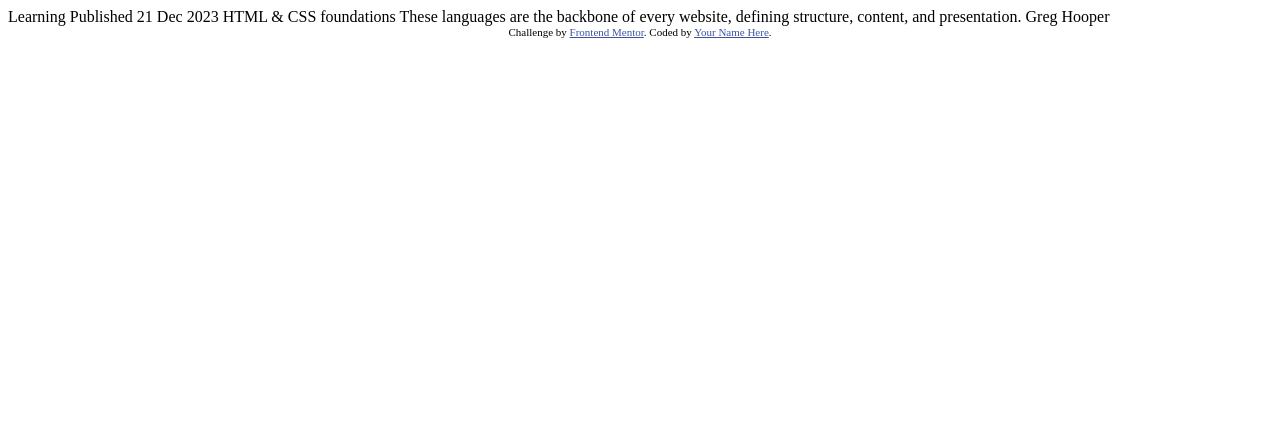
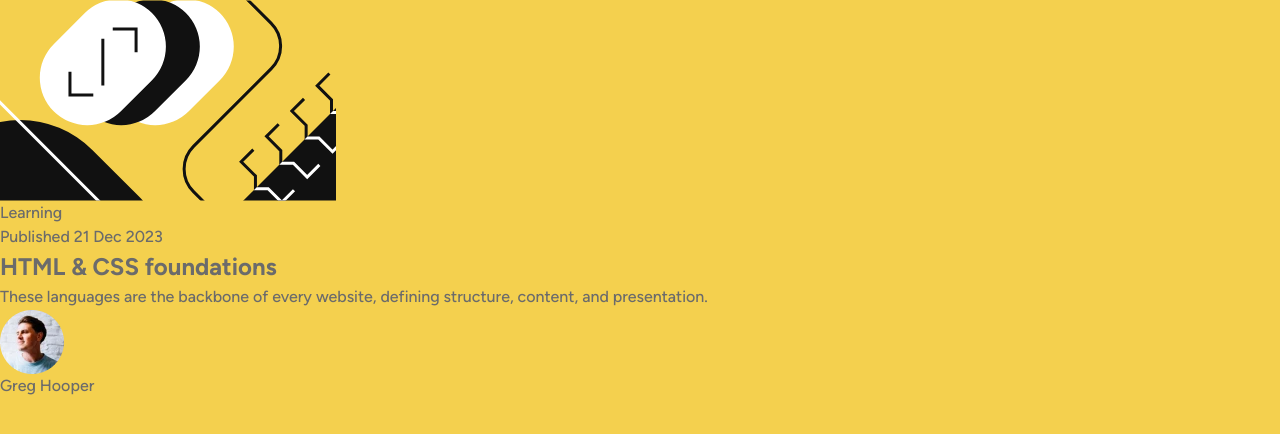
Before and after one commit to StayCopacetic/blog-preview-card-main, a plain HTML site: page index.html in a window 1280 px wide. Drawn offline with Linux system fonts and the light colour scheme.

Commit message:
HTML | CSS
Completed most of the html structure and will continue to add custom properties to css file. Next - add utilities and composition section + .classes

```diff
--- a/index.html
+++ b/index.html
@@ -1,34 +1,52 @@
 <!DOCTYPE html>
 <html lang="en">
+
 <head>
   <meta charset="UTF-8">
-  <meta name="viewport" content="width=device-width, initial-scale=1.0"> <!-- displays site properly based on user's device -->
+  <meta name="viewport" content="width=device-width, initial-scale=1.0">
+  <!-- displays site properly based on user's device -->
+  <link rel="icon" type="image/png" sizes="32x32" href="./assets/images/favicon-32x32.png">
+  <link rel="stylesheet" href="style.css">
+  <title>Frontend Mentor | Blog preview card</title>
+</head>
 
-  <link rel="icon" type="image/png" sizes="32x32" href="./assets/images/favicon-32x32.png">
-
-  <title>Frontend Mentor | Blog preview card</title>
-
-  <!-- Feel free to remove these styles or customise in your own stylesheet 👍 -->
-  <style>
-    .attribution { font-size: 11px; text-align: center; }
-    .attribution a { color: hsl(228, 45%, 44%); }
-  </style>
-</head>
 <body>
 
-  Learning
+  <main>
+    <div class="container">
 
-  Published 21 Dec 2023
+      <div class="card">
+        <img src="/assets/images/illustration-article.svg" alt="" class="hero-img">
 
-  HTML & CSS foundations
+        <div class="card-content">
+          <span class="card-tag">
+            <p>Learning</p>
+          </span>
+          <p class="">
+            Published
+            <time datetime="2023-12-21">21 Dec 2023</time>
+          </p>
+          <h2 class="card-title">HTML & CSS foundations</h2>
+          <p>
+            These languages are the backbone of every website, defining structure, content, and presentation.
+          </p>
+        </div>
 
-  These languages are the backbone of every website, defining structure, content, and presentation.
+        <div class="split">
+          <img src="/assets/images/image-avatar.webp" alt="hero img" class="avatar-img" />
+          <p>Greg Hooper</p>
+        </div>
 
-  Greg Hooper
+      </div>
 
-  <div class="attribution">
+    </div>
+  </main>
+
+  <!-- <div class="attribution">
     Challenge by <a href="https://www.frontendmentor.io?ref=challenge" target="_blank">Frontend Mentor</a>.
     Coded by <a href="#">Your Name Here</a>.
-  </div>
+  </div> -->
+
 </body>
+
 </html>
--- a/style.css
+++ b/style.css
@@ -1,7 +1,75 @@
 @font-face {
-	font-family: ;
-	src: url();
+	font-family: 'Figtree';
+	src: local('Figtree Italic'),
+		url('./assets/fonts/Figtree-Italic-VariableFont_wght.ttf') format('truetype');
+	font-weight: 500 800;
+	font-style: italic;
+}
+
+@font-face {
+	font-family: 'Figtree';
+	src: local('Figtree'),
+		url('/assets/fonts/Figtree-VariableFont_wght.ttf') format('truetype');
+	font-weight: 500 800;
 }
 
 :root {
+	--bg-light: hsl(0, 0%, 100%);
+	--bg-dark: hsl(47, 88%, 63%);
+	--clr-grey-500: hsl(0, 0%, 42%);
+	--clr-grey-950: hsl(0, 0%, 7%);
+
+	--ff-figtree: 'Figtree', sans-serif;
+
+	--fs-50: 0.75rem;
+	--fs-100: 0.875rem;
+	--fs-200: 1rem;
+	--fs-300: 1.5rem;
+
+	--fw-500: 500;
+	--fw-800: 800;
+
+	--line-height: 1.5;
 }
+
+/* reset */
+
+*,
+*::before,
+*::after {
+	box-sizing: border-box;
+	margin: 0;
+	padding: 0;
+}
+
+img {
+	max-inline-size: 100%;
+	height: auto; /* Might remove, height is auto by default. */
+
+	/* The vertical-align CSS property sets vertical alignment of an inline, inline-block or table-cell box.
+
+  The vertical-align property can be used in two contexts:
+
+    To vertically align an inline-level element's box inside its containing line box. For example, it could be used to vertically position an image in a line of text.
+    To vertically align the content of a cell in a table.
+
+Note that vertical-align only applies to inline, inline-block and table-cell elements: you can't use it to vertically align block-level elements. */
+	vertical-align: middle;
+	font-style: italic;
+	background-repeat: no-repeat;
+	background-size: cover;
+
+	/* The shape-margin CSS property sets a margin for a CSS shape created using shape-outside. The margin lets you adjust the distance between the edges of the shape (the float element) and the surrounding content. */
+	shape-margin: 0.75rem;
+}
+
+body {
+	font-family: var(--ff-figtree);
+	font-weight: var(--fw-500);
+	line-height: var(--line-height);
+	font-size: var(--fs-200);
+	background-color: var(--bg-dark);
+	color: var(--clr-grey-500);
+
+	display: grid;
+}
```
Also changed, not shown: notes.md (deleted, +0 -5 lines), 1 other file.
